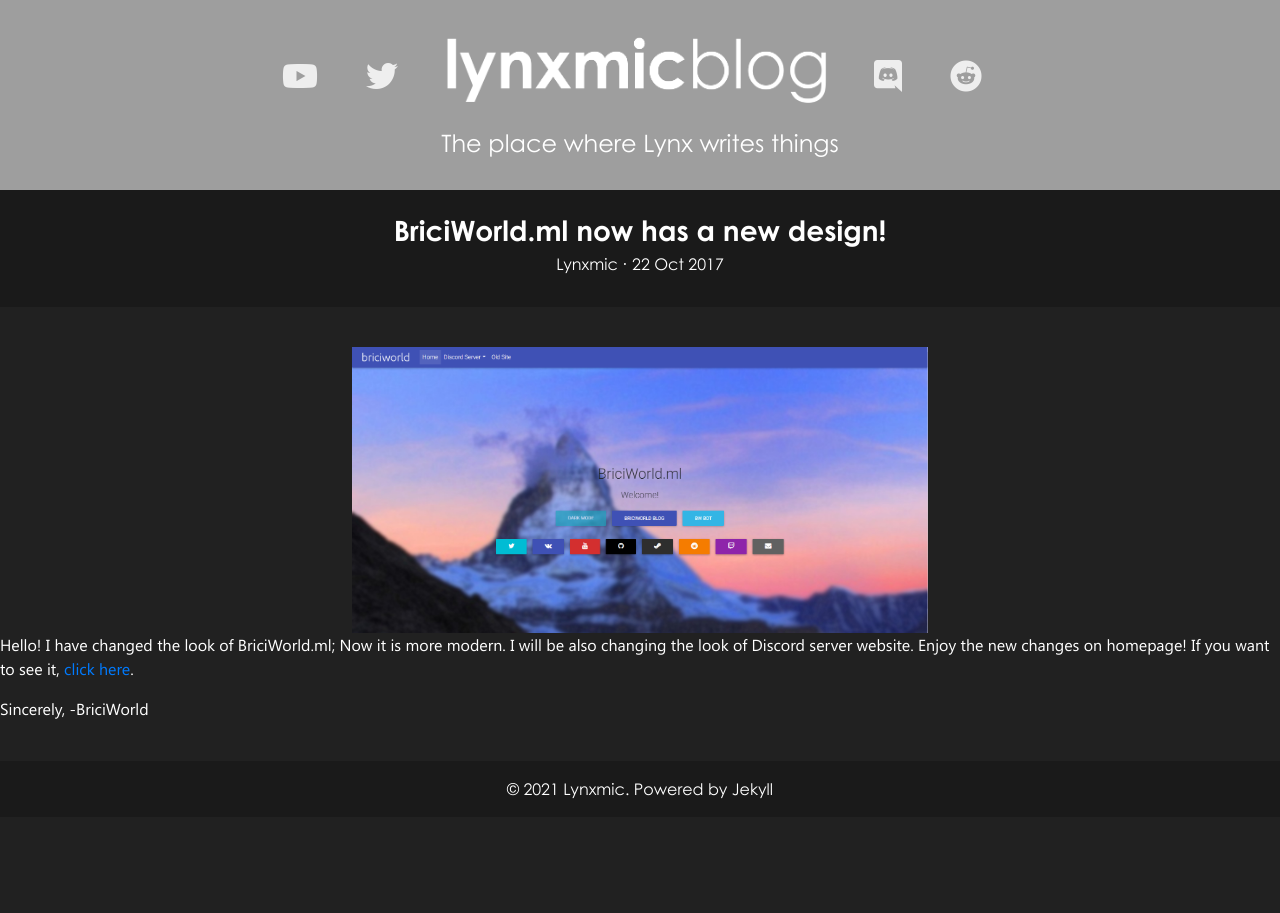
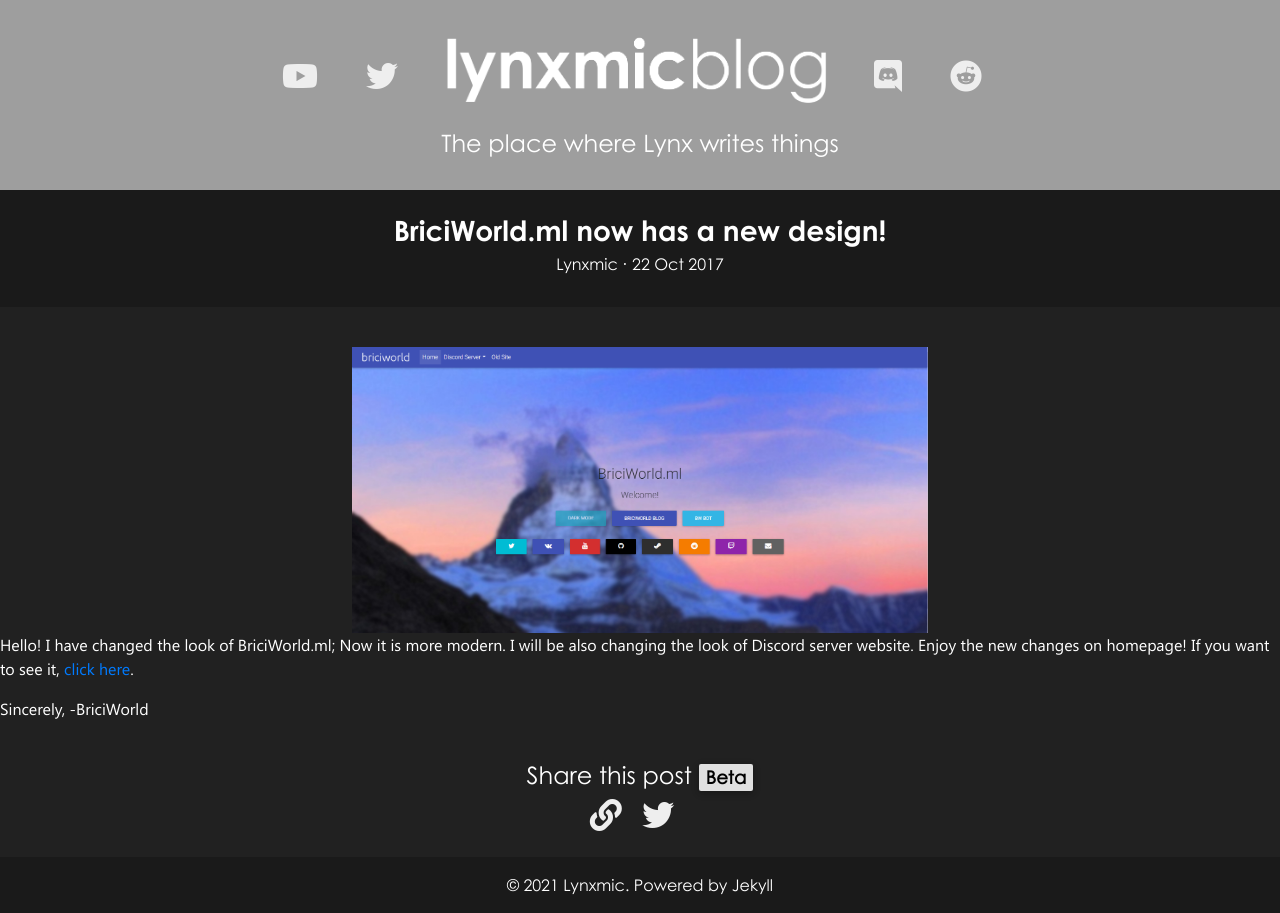
Before and after one commit to theclyron/lynxblog, a Jekyll site: the page built from docs/_posts/2017-10-22-briciworldml-now-has-a-new-design.markdown, in a window 1280 px wide. Built offline with Jekyll 4.4.1, drawn with Linux system fonts in a browser that asks for light colours; nearby versions of some CDN libraries.

Commit message:
added share functionality

```diff
--- a/docs/_layouts/post.html
+++ b/docs/_layouts/post.html
@@ -72,6 +72,10 @@
     <br>
     <p>{{ content }}</p>
     <br>
+      <center><h4>Share this post <span class="badge badge-light">Beta</span></h4> <a onclick="copyToClipboard()" title="Copy to clipboard"><i style="margin-right: 0.5em; color: #EEEEEE;" class="fas fa-link fa-2x"></i></a>
+      <a href="https://twitter.com/intent/tweet?text={{ page.title }}%20{{ site.url }}{{ page.url }}" title="Share this post on Twitter"><i style="margin-right: 0.5em; color: #EEEEEE;" class="fab fa-twitter fa-2x"></i></a>
+    </center>
+    <br>
  <footer class="bg-dark text-center text-lg-start">
     <div class="text-center p-3" style="background-color: rgba(0, 0, 0, 0.2);">
       © {{ site.currentyear }} <a class="text-white" href="https://www.youtube.com/channel/UC_qybz4t70ZYp_2vTd8S-oQ">Lynxmic</a>. Powered by Jekyll
```
